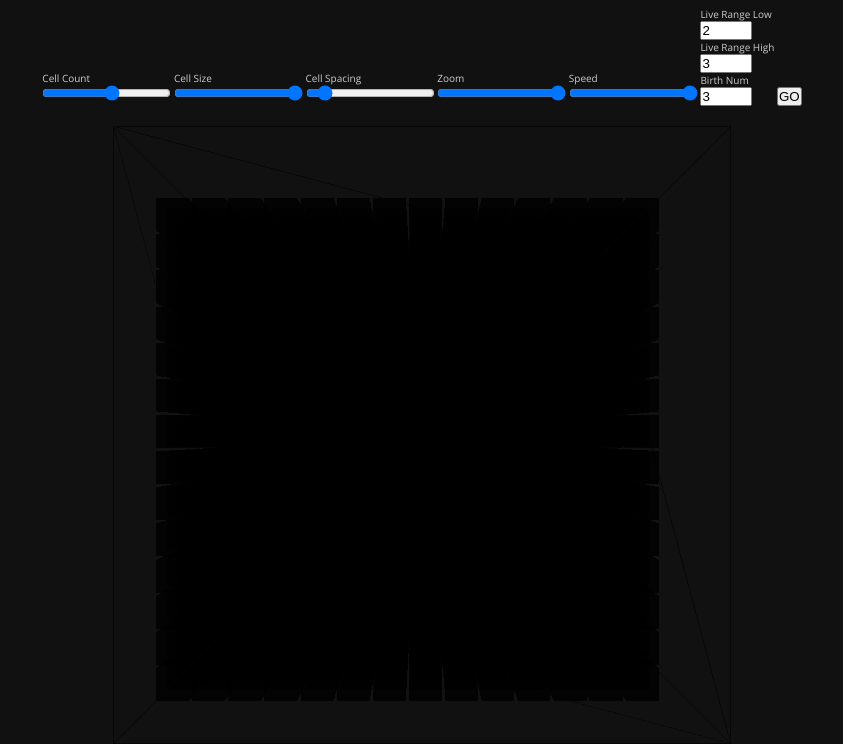
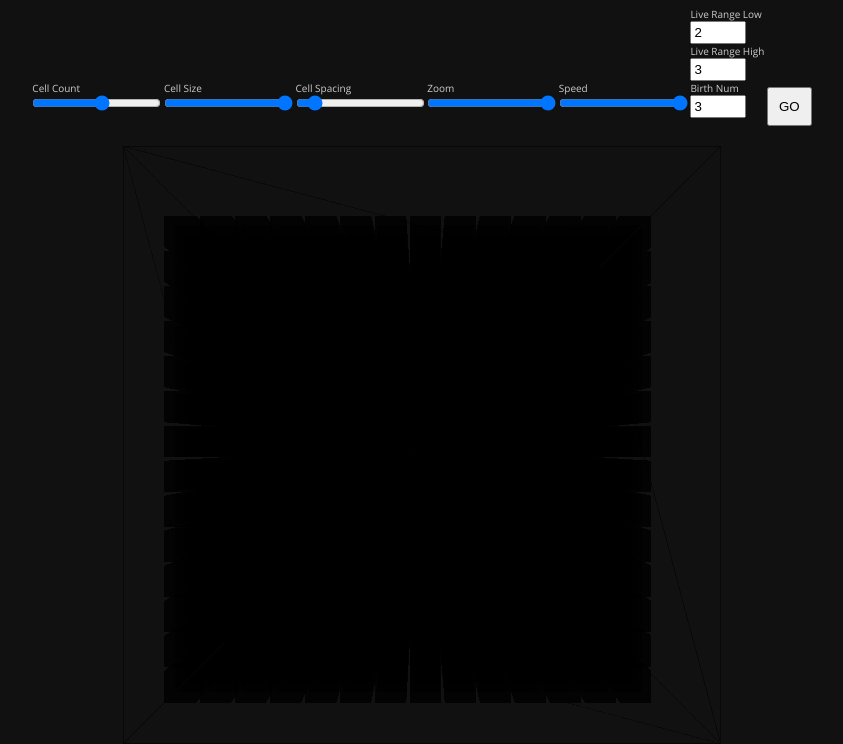
Before and after one commit to iAmNathanJ/game-of-life-three-js, a plain HTML site: page index.html in a window 1280 px wide. Shown: the part 56-800 px from the top of the page, without its empty margins (218-1061 px from the left). Drawn offline with nearby package versions, Linux system fonts and the light colour scheme.

Commit message:
update css: style controls

```diff
--- a/main.css
+++ b/main.css
@@ -56,6 +56,14 @@ input[type="range"] {
 
 }
 
+input[type="number"] {
+  padding: 2px;
+}
+
+button {
+  padding: 10px;
+}
+
 label {
   display: block;
 }
```
